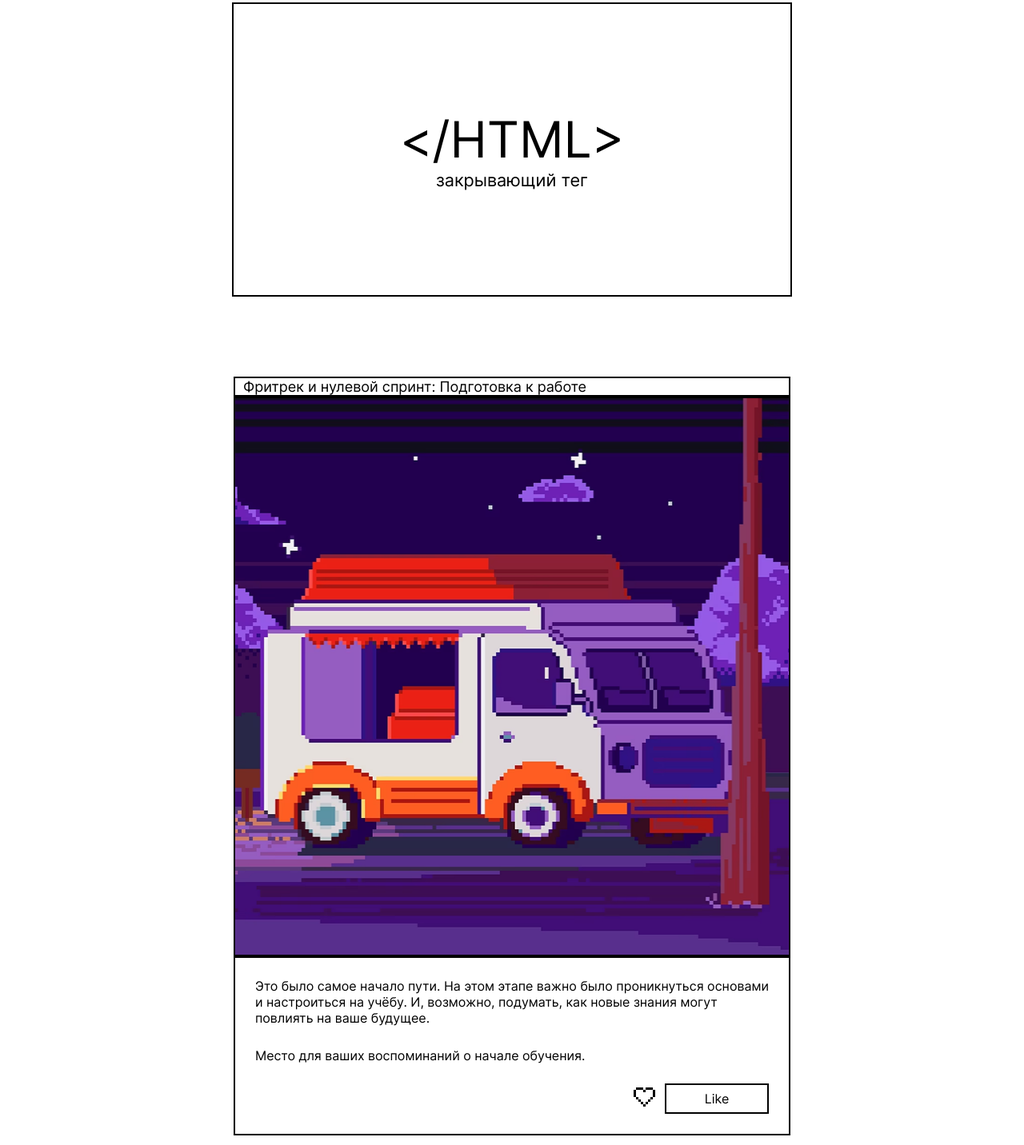
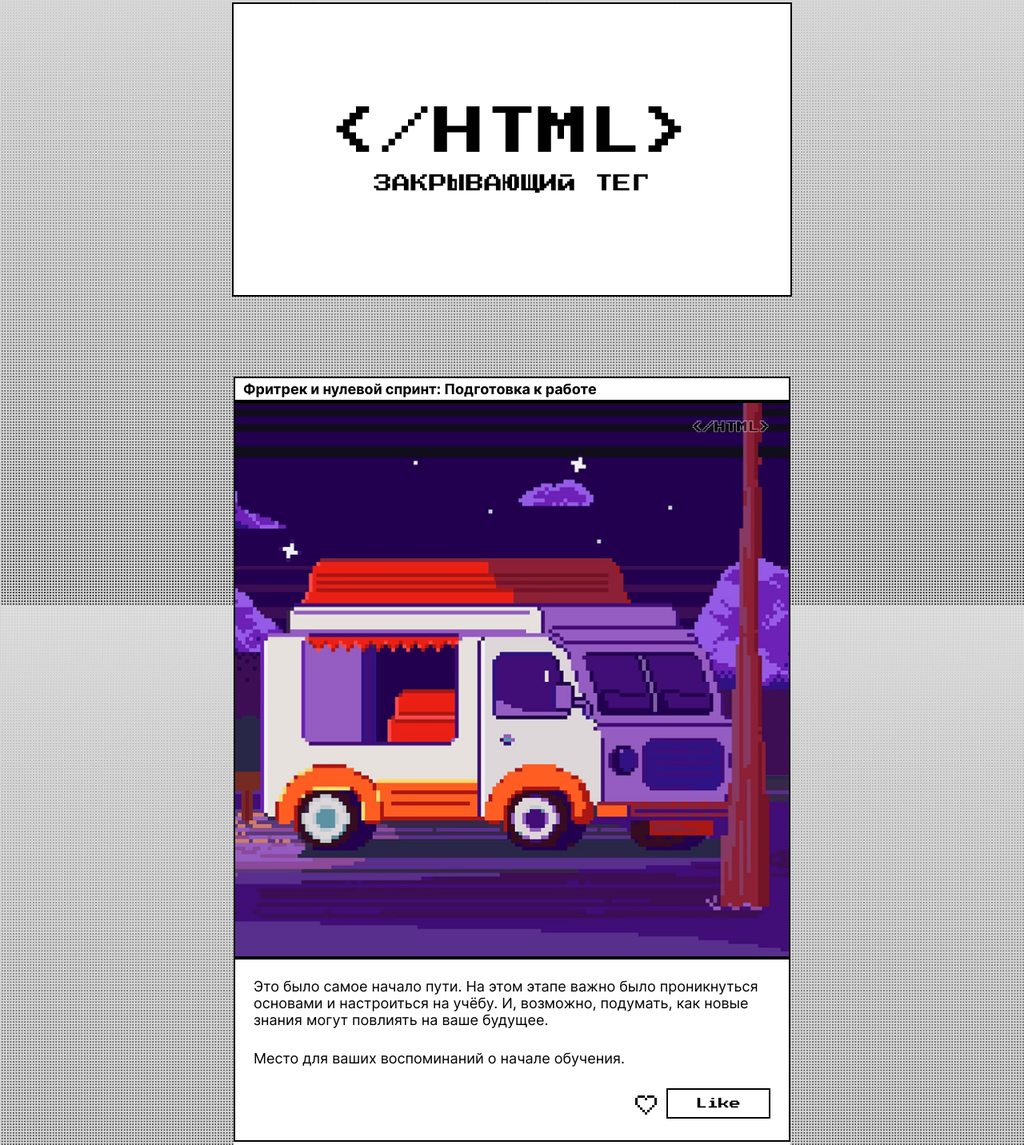
Before and after one commit to Dasha21-lab/zakrivayuschiy-teg-f, a plain HTML site: page index.html in a window 1280 px wide. Shown: the part 97-1529 px from the top of the page at 80% size. Drawn offline with Linux system fonts and the light colour scheme.

Commit message:
сверстала карточку

```diff
--- a/index.html
+++ b/index.html
@@ -24,7 +24,7 @@
           <article class="card">
             <h2 class="card__title">Фритрек и нулевой спринт: Подготовка к работе</h2>
             <div class="card__image-container">
-              <span class="" aria-hidden="true"></span>
+              <span class="card__decorative" aria-hidden="true">&lt;/HTML&gt;</span>
               <img class="image" src="./images/image.png" alt="">
             </div>
             <div class="card__content-container">
--- a/styles/style.css
+++ b/styles/style.css
@@ -11,6 +11,11 @@
 */
 
 .page {
+  background-image: url(../images/background.png);
+  background-repeat: no-repeat;
+  background-position: center;
+  background-size: cover;
+  background-attachment: fixed;
   min-inline-size: 320px;
   min-block-size: 100dvb;
   font-family: var(--basic-font-family);
@@ -24,6 +29,7 @@
   flex-direction: column;
   align-items: center;
   justify-content: center;
+  gap: 20px;
   block-size: 100vh;
   margin: 100px auto;
   background-color: #FFFFFF;
@@ -43,14 +49,18 @@
 }
 
 .header__logo {
-  font-size: clamp(3.0625rem, 2.7104rem + 1.5023vw, 4.0625rem);
-  /* margin-left: clamp(14px, 50vw, 120.5px);
-  margin-right: clamp(14px, 50vw, 120.5px); */
+  font-family: var(--accent-font-family);
+  font-size: clamp(3.0625rem, 1.9087rem + 4.9231vw, 4.0625rem);
+  font-weight: 400;
+  line-height: 100%;
 }
 
 .header__title {
-  font-size: clamp(0.875rem, 0.6769rem + 0.8451vw, 1.4375rem);
-  padding-right: ;
+  font-family: var(--accent-font-family);
+  font-size: clamp(0.875rem, 0.226rem + 2.7692vw, 1.4375rem);
+  font-weight: 400;
+  line-height: 100%;
+  text-transform: uppercase;
 }
 
 
@@ -62,11 +72,7 @@
   inline-size: clamp(375px, 100%, 696px);
   gap: 50px;
   margin: 0 auto;
-
-}
-
-.content__list-item {
-  display: flex;
+  background-color: #FFFFFF;
 
 }
 
@@ -81,16 +87,23 @@
   display: flex;
   flex-direction: column;
 
+
 }
 
 .card__title {
   font-size: 18px;
-  font-weight: var(--font-weight-bold);
+  font-variation-settings: "wght" 700;
   border: 2px solid #000000;
   padding-inline-start: 10px;
   padding-inline-end: clamp(10px, 2vw, 24px);
+  padding-block: 3px;
 }
 
+.card__image-container {
+  position: relative;
+  display: flex;
+  /* inline-size: 100%; */
+}
 
 
 .image {
@@ -98,16 +111,55 @@
   block-size: 100%;
 }
 
+.card__decorative {
+  font-family: var(--accent-font-family);
+  font-weight: 400;
+  text-transform: uppercase;
+  font-size: 14px;
+  text-shadow: -1px -1px 0 #FFFFFF,
+  1px -1px 0 #FFFFFF,
+  -1px 1px 0 #FFFFFF,
+  1px 1px 0 #FFFFFF;
+  color: #000000;
+  mix-blend-mode: hard-light;
+  isolation: auto;
+  position: absolute;
+  top: 25px;
+  right: 25px;
+  z-index: 1;
+  opacity: 50%;
+}
+
+supports (text-stroke: 1px #FFFFFF) or (-webkit-text-stroke: 1px #FFFFFF) {
+  .card__decorative {
+    text-shadow: none;
+    -webkit-text-stroke: 1px #FFFFFF;
+    text-stroke: 1px #FFFFFF;
+
+  }
+}
+
 .card__content-container {
   border: 2px solid #000000;
-  padding: 25px;
+  padding: 23px;
 }
 
 .card__text-container {
-  margin-block-end: 25px;
+  margin-block-end: 27px;
   display: flex;
   flex-direction: column;
   gap: 27px;
+}
+
+.card__text {
+  font-size: 18px;
+  line-height: 21px;
+
+}
+
+.card__icon-button {
+  margin-block-start: 9px;
+  margin-block-end: 5px;
 }
 
 .button-decor {
@@ -127,4 +179,14 @@
   inline-size: 130px;
   block-size: 38px;
   border: 2px solid #000000;
+  display: flex;
+  justify-content: center;
+  align-items: center;
+
+
 }
+
+.button__text {
+  font-family: var(--accent-font-family);
+  font-size: 14px;
+}
```
